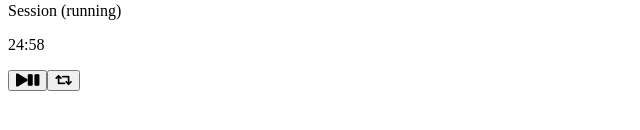
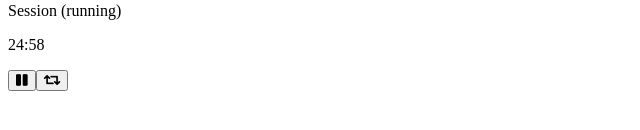
Before and after one commit to desirekaleba/freecodecamp-curriculum, a React (Create React App) app in the folder pomodoro-clock/: page / in a window 1280 px wide. Both pictures are taken after a click on the button 27 px from the left and 230 px from the top of the page. Shown: the part 184-314 px from the top of the page, without its empty margins (0-640 px from the left). Built offline with nearby package versions, Linux system fonts and the light colour scheme.

Commit message:
Make play pause button toggle
Enhance play pause button so that it show play icon when the session is paused and pause icon when it is running

```diff
--- a/pomodoro-clock/src/App.js
+++ b/pomodoro-clock/src/App.js
@@ -149,8 +149,11 @@ countdown( parent, minutes, seconds )
           <p id="time-left">{this.state.timeLeft}</p>
         </div>
         <button id="start_stop" onClick={this.playPause}>
-          <i class="fa fa-play" aria-hidden="true"></i>
-          <i class="fa fa-pause" aria-hidden="true"></i>
+          {
+            this.state.sessionState === 'running'
+              ?<i class="fa fa-pause" aria-hidden="true"></i>
+              : <i class="fa fa-play" aria-hidden="true"></i>
+          }
         </button>
         <button id="reset" onClick={this.reset}>
           <i class="fa fa-retweet" aria-hidden="true"></i>
```
